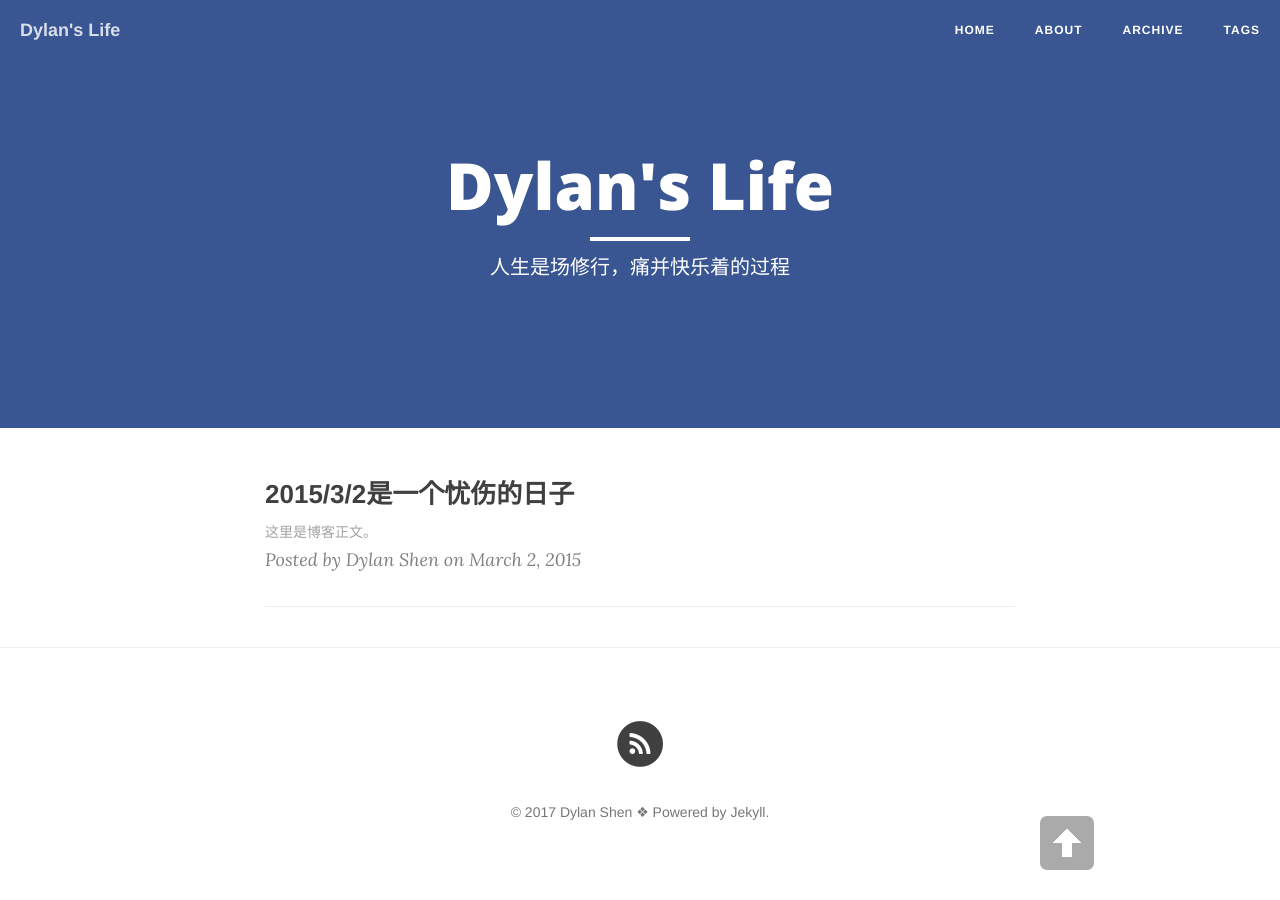
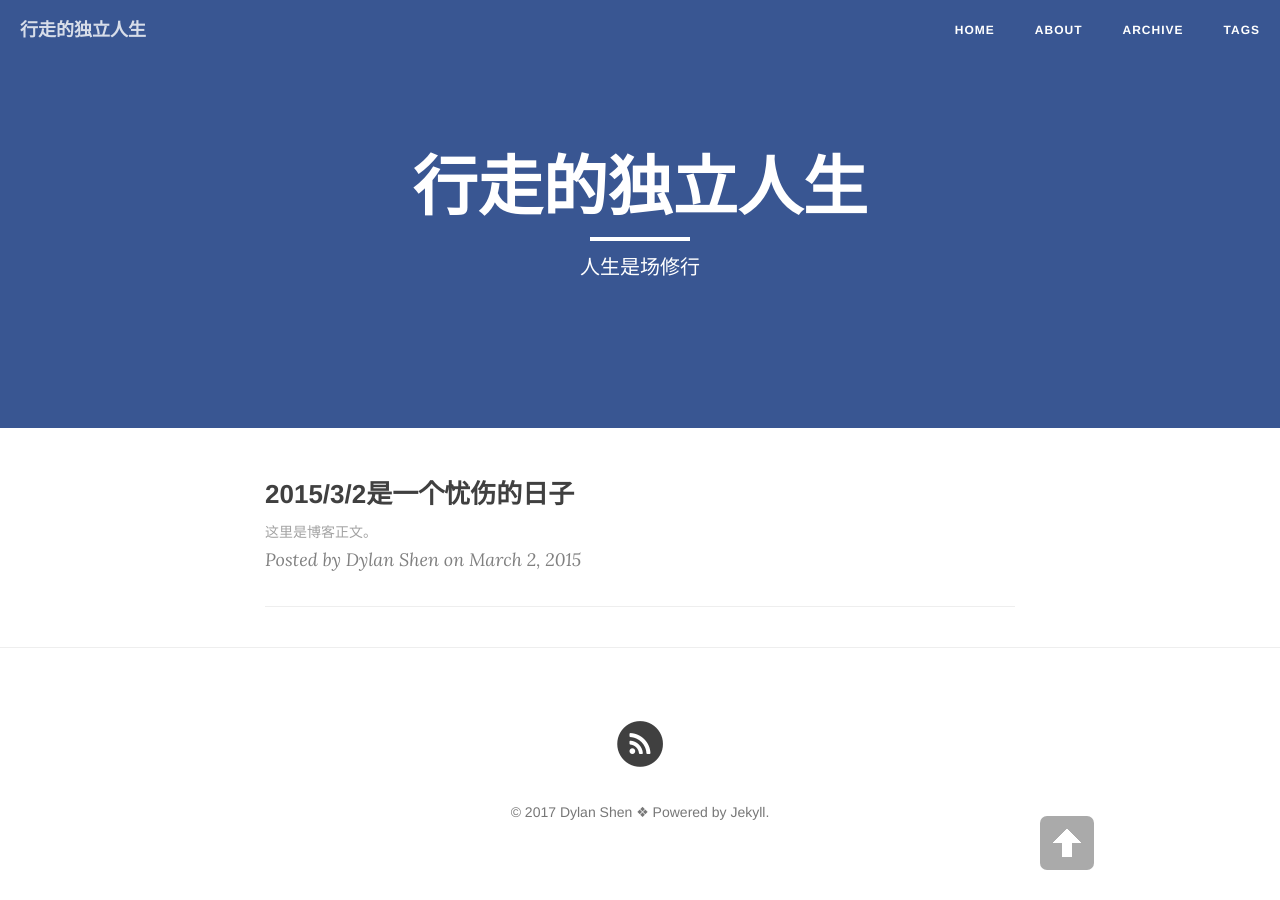
Before and after one commit to DylanShen2017/dylanshen2017.github.io, a Jekyll site: the page built from index.html, in a window 1280 px wide. Built offline with Jekyll 4.4.1, drawn with Linux system fonts in a browser that asks for light colours; nearby versions of some CDN libraries; the list of posts is cut into pages by our own code.

```diff
--- a/_config.yml
+++ b/_config.yml
@@ -1,5 +1,5 @@
 # Site settings
-title: Dylan's Life # 你的博客名字，可以定义修订
+title: 行走的独立人生 # 你的博客名字，可以定义修订
 header-img: "img/facebook.jpg"
 tagline: "cn"
 description: "Dylan's Blog"  # 一句话描述你的博客
--- a/index.html
+++ b/index.html
@@ -1,6 +1,6 @@
 ---
 layout: page
-description: "人生是场修行，痛并快乐着的过程"
+description: "人生是场修行"
 ---
 
     <head>
```
Also changed, not shown: 1 other file.
